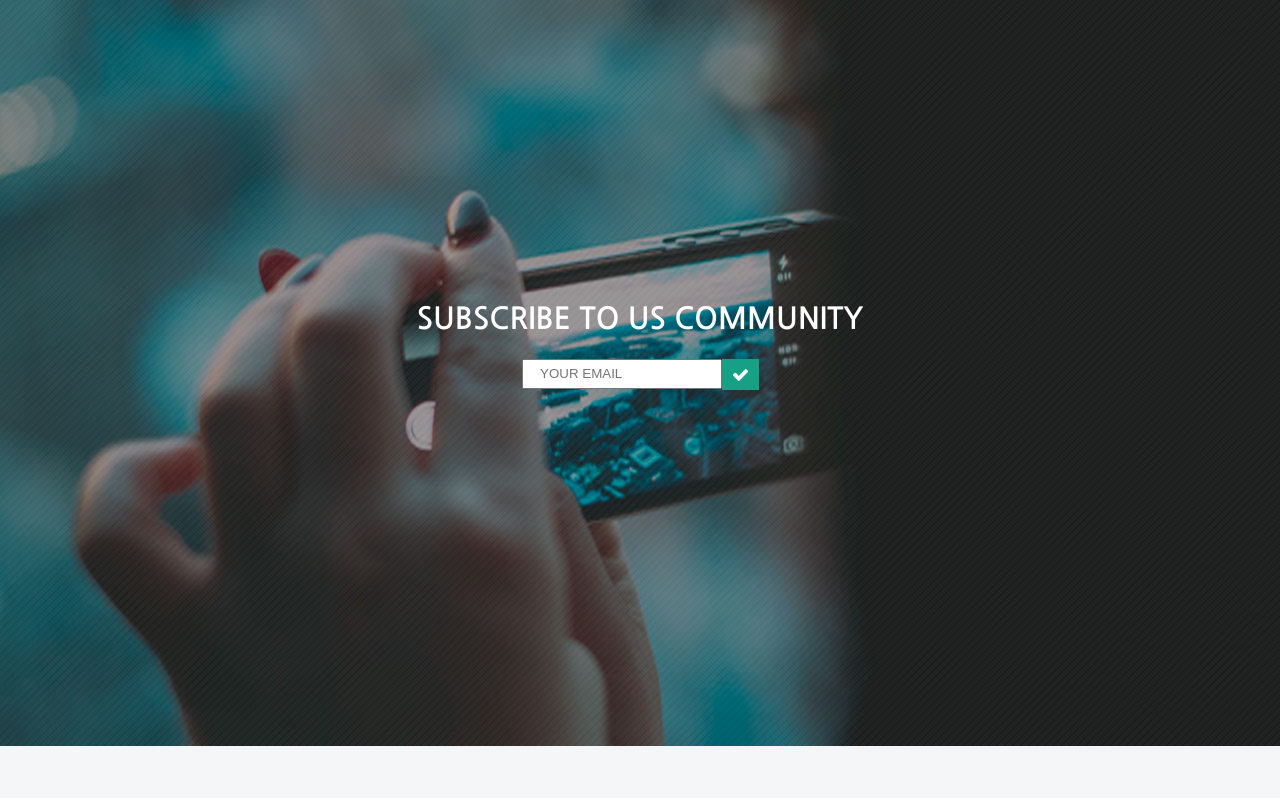
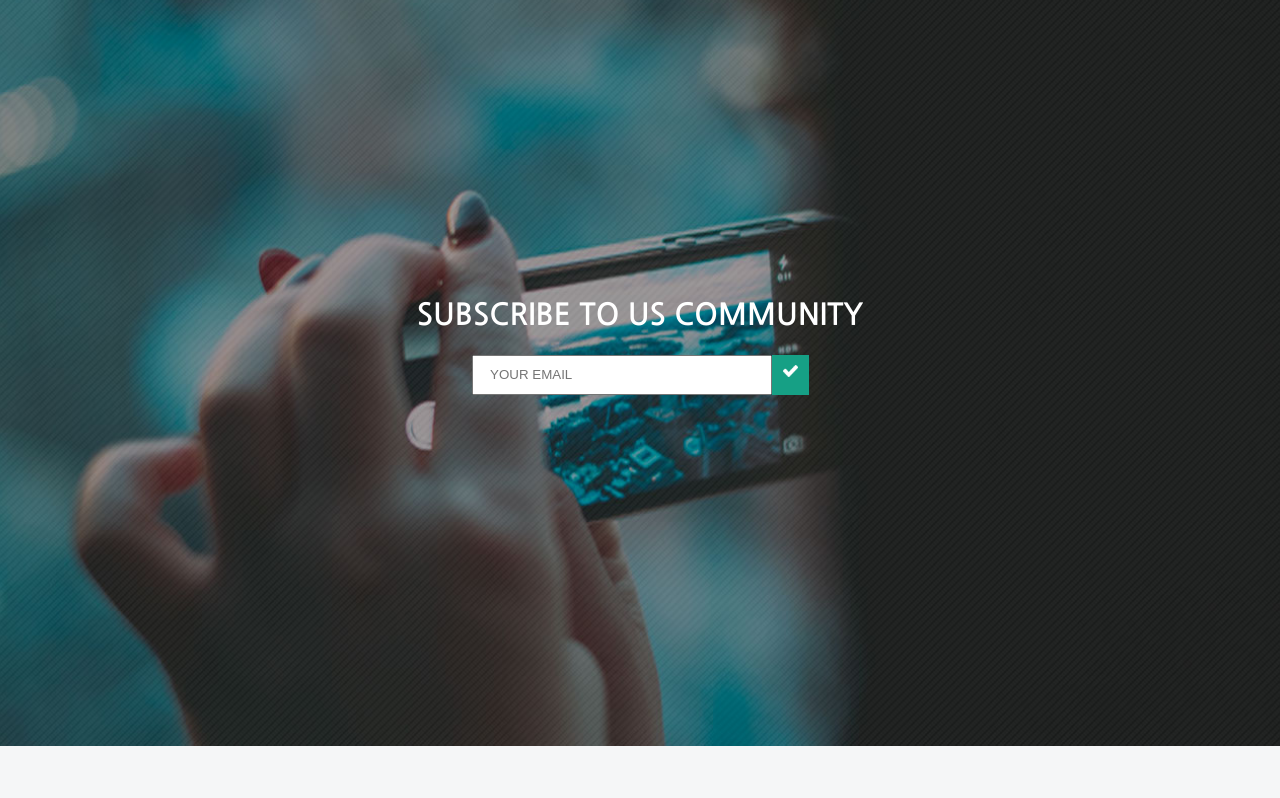
Before and after one commit to TursunmetovaFeruza/TursunmetovaFeruza.github.io, a plain HTML site: page index.html in a window 1280 px wide. Shown: the part 2294-3092 px from the top of the page. Drawn offline with nearby package versions, Linux system fonts and the light colour scheme.

Commit message:
Update style.css
Co-Authored-By: tursunmetovaferuza <tursunmetovaferuza@users.noreply.github.com>

```diff
--- a/app/public/style/style.css
+++ b/app/public/style/style.css
@@ -316,8 +316,8 @@ float: right;
 
 }
 .email-input{
-    width:200px;
-  height: 30px;
+    width:300px;
+  height: 40px;
 }
 
 .j-title{
```
